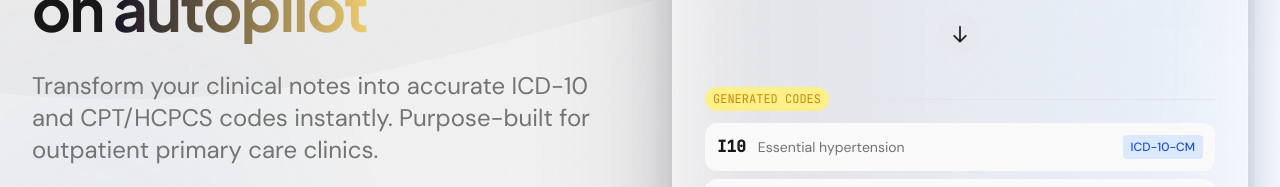
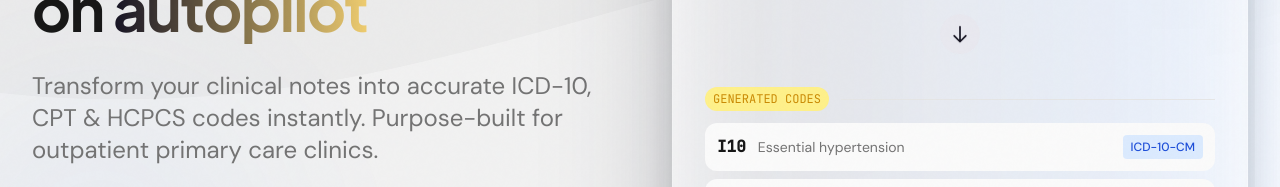
Before and after one commit to MediCoderAI/medicoder-marketing, a React (Vite) app: page / in a window 1280 px wide. Shown: the part 388-575 px from the top of the page. Built offline with nearby package versions, Linux system fonts and the light colour scheme.

Commit message:
made some text changes to hcpcs

```diff
--- a/src/App.jsx
+++ b/src/App.jsx
@@ -142,7 +142,7 @@ function HeroSection() {
             </h1>
 
             <p className="section-subheading animate-slide-up animate-delay-100">
-              Transform your clinical notes into accurate ICD-10 and CPT/HCPCS codes instantly.
+              Transform your clinical notes into accurate ICD-10, CPT & HCPCS codes instantly.
               Purpose-built for outpatient primary care clinics.
             </p>
 
@@ -393,7 +393,7 @@ function FeaturesSection() {
               icon: '🩺'
             },
             {
-              title: 'ICD-10-CM & CPT/HCPCS',
+              title: 'ICD-10-CM, CPT & HCPCS',
               desc: 'Generates both diagnosis and procedure codes from a single clinical note.',
               icon: '📋'
             },
```
